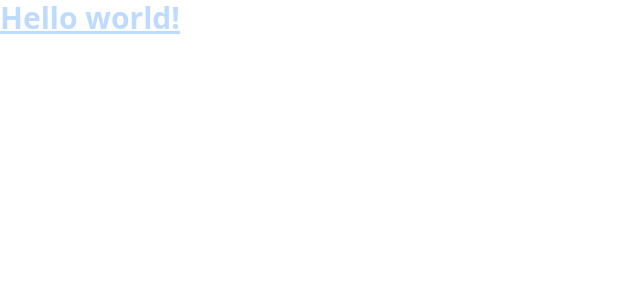
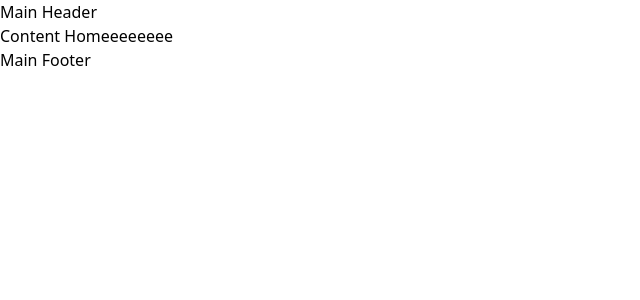
Before and after one commit to danwanh/BidZone, a React (Vite) app in the folder frontend/: page / in a window 1280 px wide. Shown: the top 300 px of the page, without its empty margins (0-640 px from the left). Built offline with nearby package versions, Linux system fonts and the light colour scheme.

Commit message:
feat: add router, main layout

```diff
--- a/frontend/package.json
+++ b/frontend/package.json
@@ -13,6 +13,7 @@
     "@tailwindcss/vite": "^4.1.16",
     "react": "^19.1.1",
     "react-dom": "^19.1.1",
+    "react-router-dom": "^7.9.6",
     "tailwindcss": "^4.1.16"
   },
   "devDependencies": {
--- a/frontend/src/App.jsx
+++ b/frontend/src/App.jsx
@@ -1,14 +1,40 @@
-import './App.css'
+// import './App.css'
 
-function App() {
+// function App() {
 
-  return (
-    <>
-       <h1 className="text-3xl text-blue-200 font-bold underline">
-        Hello world!
-      </h1>
-    </>
-  )
+//   return (
+//     <>
+//        <h1 className="text-3xl text-blue-200 font-bold underline">
+//         Hello world!
+//       </h1>
+//     </>
+//   )
+// }
+
+// export default App
+
+import { createBrowserRouter, RouterProvider } from "react-router-dom";
+
+// Layout
+import MainLayout from "./layouts/MainLayout";
+
+// Pages
+import { Home } from "./pages/Home";
+
+const router = createBrowserRouter([
+  {
+    path: "/",
+    element: <MainLayout />,
+    children: [
+      { path: "", element: <Home /> },
+    ],
+  },
+
+]);
+
+const App = () => {
+  return <RouterProvider router={router}/>;
+
 }
 
-export default App
+export default App;
--- /dev/null
+++ b/frontend/src/layouts/MainLayout.jsx
@@ -0,0 +1,11 @@
+import { Outlet } from "react-router-dom";
+
+export default function MainLayout() {
+  return (
+    <div>
+      <header>Main Header</header>
+      <Outlet />
+      <footer>Main Footer</footer>
+    </div>
+  );
+}
--- /dev/null
+++ b/frontend/src/pages/Home.jsx
@@ -0,0 +1,7 @@
+import React from 'react'
+
+export const Home = () => {
+  return (
+    <div>Content Homeeeeeeee</div>
+  )
+}
```
Also changed, not shown: 1 other file (tests, documents, lock files or other folders).
